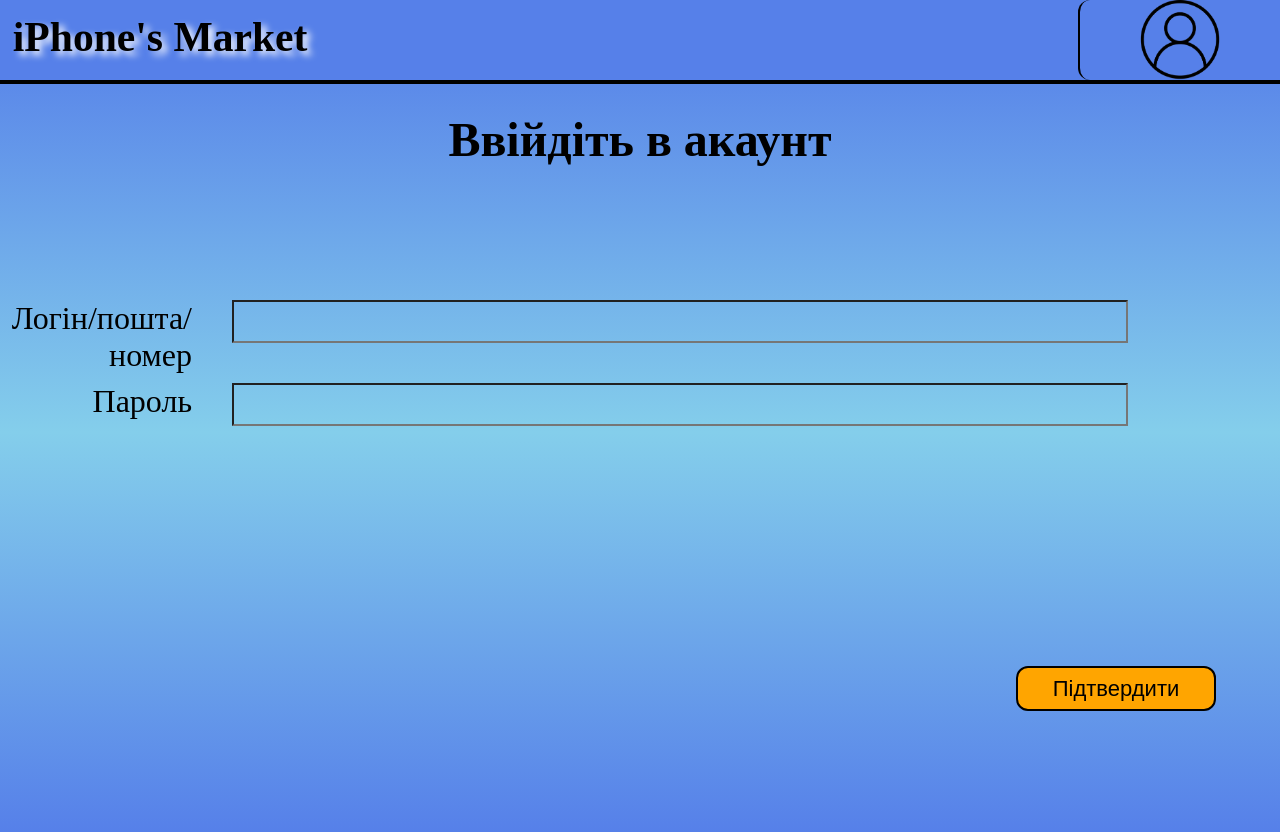
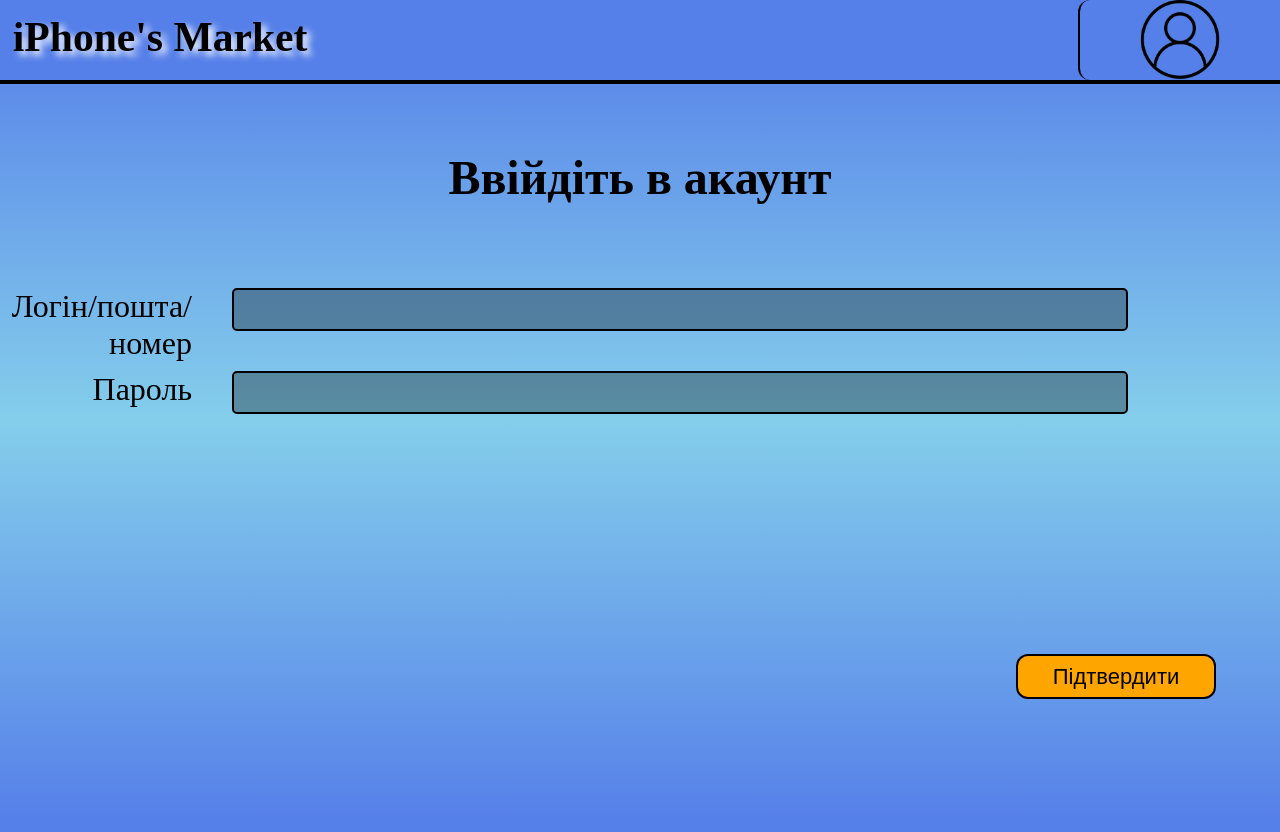
Before and after one commit to PrymushAnton/my_shop, a Django app: page /authorization_page/ in a window 1280 px wide. After the commit the page ends 757 px from the top, so only its background shows below. Run offline with Django 4.2, Linux system fonts and the light colour scheme.

Commit message:
meeting 30.10.2023

```diff
--- a/Order/APP_Settings/static/APP_Settings/css/base.css
+++ b/Order/APP_Settings/static/APP_Settings/css/base.css
@@ -17,14 +17,13 @@
 
 body header{
     z-index: 1;
-    text-align: center;
+    /* text-align: center; */
     position: fixed;
     top: 0%;
     width: 100%;
     height: 80px;
     background-color: #5680E9 ;
     border-bottom: #000000 solid 4px;
-
 }
 
 body header .relevation{
@@ -32,6 +31,7 @@
     width: 100%;
     height: 100%;
 }
+
 
 body header div{
     display: inline-block;
--- a/Order/APP_Settings/templates/APP_Settings/base.html
+++ b/Order/APP_Settings/templates/APP_Settings/base.html
@@ -33,11 +33,11 @@
                 <div class="dropdown-child">
                     {% if auth == True %}
                         <a href="{% url 'cart_page' %}">Кошик</a>
-                        <a href="{% url 'contact_page' %}">Контакти</a>
                     {% else %}
                         <a href="{% url 'authorizationPage' %}">Ввійдіть в акаунт</a>
                         <a href="{% url 'registrationPage' %}">Зареєструватись</a>
                     {% endif %}
+                    <a href="{% url 'contact_page' %}">Контакти</a>
                 </div>
             </div>
         </div>
--- a/Order/Authorization_Registration/static/Authorization_Registration/css/log.css
+++ b/Order/Authorization_Registration/static/Authorization_Registration/css/log.css
@@ -49,6 +49,9 @@
     display: block;
     margin: 20px 0px;
     font-size: 2em;
+    border: 2px solid black;
+    border-radius: 5px;
+    background-color: #00000050;
 }
 
 main div.zaglav{
@@ -57,7 +60,8 @@
 }
 main div.zaglav h1{
     position: relative;
-    top: 17%;
+    margin-top: 20px;
+    top: 50px;
     font-size: 3em;
 }
 
@@ -99,3 +103,6 @@
 }
 
 /* rgba(100, 92, 255, 0.547) */
+form {
+    border: 40px ;
+}
--- a/Order/Authorization_Registration/templates/Authorization_Registration/registration.html
+++ b/Order/Authorization_Registration/templates/Authorization_Registration/registration.html
@@ -29,9 +29,7 @@
                 </div>
             </div>
         </div>
-        {% comment %} <div class = 'url'>
-            <button onclick="window.location.href = '/authorization_page/';">Ввійти в акаунт</button>
-        </div> {% endcomment %}
+
         <div class="butn">
             <button>Підтвердити</button>
         </div>
--- a/Order/Main_page/models.py
+++ b/Order/Main_page/models.py
@@ -9,6 +9,7 @@
     cpu = models.CharField(max_length=255)
     case = models.CharField(max_length=255)
     image_path = models.CharField(max_length=255)
+    price = models.IntegerField(default=True)
 
 
 # Main.objects.create(name = 'Apple iPhone 14 Pro', screen = '6.1 ", 2556x1179, 460 ppi, 120 Гц', camera = '3 модулі, 48 МП, + 12 МП, fullHD 60 к/с, відео 4K, оптична стабілізація, стабілізація матрицею', memory = '512 ГБ', cpu = 'Apple A16', case = 'скло, 206 г, товщина 8 мм', image_path = 'https://yabloki.ua/media/cache/app_product_page_small_slider_image/79/d5/eaf12ac031d35cc9e9ff37052e3f.png')
--- a/Order/Main_page/templates/Main_page/main.html
+++ b/Order/Main_page/templates/Main_page/main.html
@@ -24,6 +24,7 @@
                     <button onclick="window.location.href = 'product_page/';" class="firstButton">Дізнатися більше</button>
                     <button>Додати у кошик</button>
                 </div>
+                <p id="price">Ціна: {{product.price}} грн</p>
             </div>
         </div>
     {% endfor %}
--- a/Order/Shopping_cart_page/models.py
+++ b/Order/Shopping_cart_page/models.py
@@ -6,5 +6,7 @@
 #     pass
 
 class Cart(models.Model):
-    user = models.CharField(max_length=255)
+    name = models.CharField(max_length=255, default=True)
+    image_path = models.CharField(max_length=255, default=True)
+    price = models.CharField(max_length=255, default=True)
     # product_list = models.ManyToManyField(Product, blank=True, null=True)
```
Also changed, not shown: Order/Main_page/static/Main_page/css/main.css (+10 -0 lines), Order/Main_page/migrations/0002_main_price.py (added), Order/Shopping_cart_page/migrations/0002_remove_cart_user_cart_image_path_cart_name_and_more.py (added), Order/db.sqlite3.
